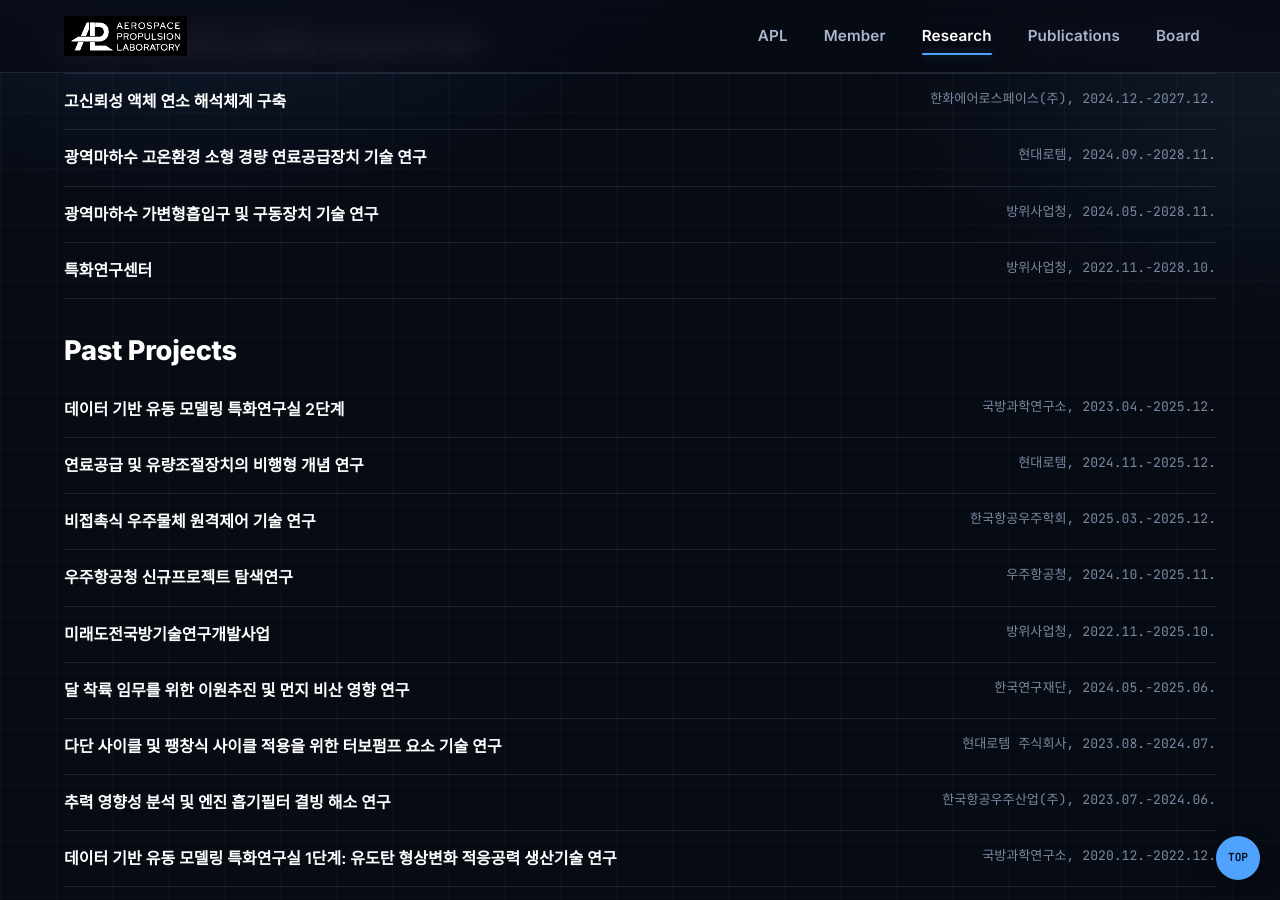
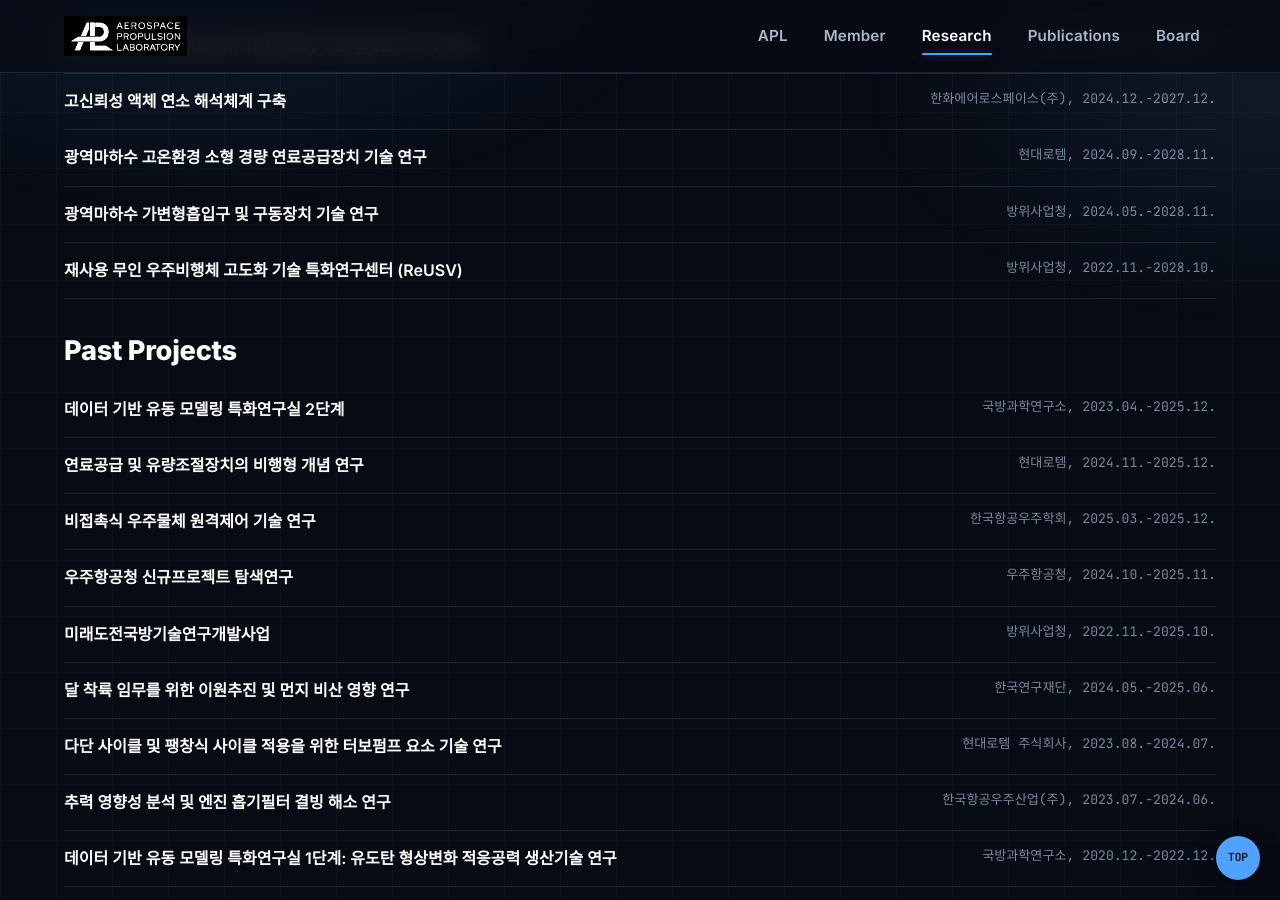
Before and after one commit to aerospace-propulsion/apl-site-github, a Jekyll site: the page built from pages/research/projects.md, in a window 1280 px wide and 900 px high, scrolled down 624 px. Built offline with Jekyll 4.4.1, drawn with Linux system fonts in a browser that asks for light colours.

Commit message:
특화연구센터 과제명 수정 (ReUSV)

```diff
--- a/_data/projects.yml
+++ b/_data/projects.yml
@@ -27,7 +27,7 @@ current:
   - name: 광역마하수 가변형흡입구 및 구동장치 기술 연구
     sponsor: 방위사업청
     period: 2024.05.-2028.11.
-  - name: 특화연구센터
+  - name: 재사용 무인 우주비행체 고도화 기술 특화연구센터 (ReUSV)
     sponsor: 방위사업청
     period: 2022.11.-2028.10.
 
```
